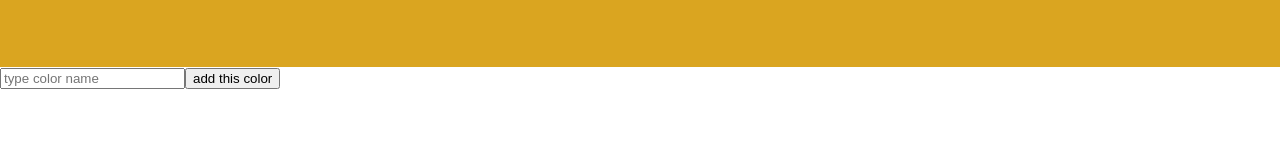
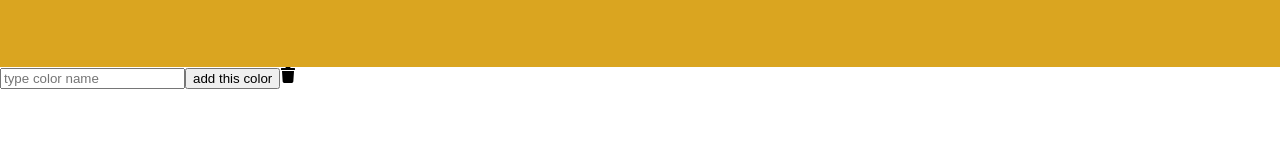
Before and after one commit to KaliKru/Golden-Fish, a React (Create React App) app: page / in a window 1280 px wide. Shown: the part 568-725 px from the top of the page. Built offline with nearby package versions, Linux system fonts and the light colour scheme.

Commit message:
icon trash (AddPallet)

```diff
--- a/src/AddPallet.js
+++ b/src/AddPallet.js
@@ -1,5 +1,6 @@
 import React, {useState} from 'react';
 import './addPallet.css';
+import { FaTrash } from 'react-icons/fa';
 
 
 function AddPallet() {
@@ -48,6 +49,7 @@ function AddPallet() {
                         backgroundColor: color,
                     }} onChange={handleColor} onInput={() => inputColor('blue')}>{color}</div>
                 )}
+                <FaTrash className={"icon-trash"}> </FaTrash>
 
                 <br/>
                 <br/>
```
